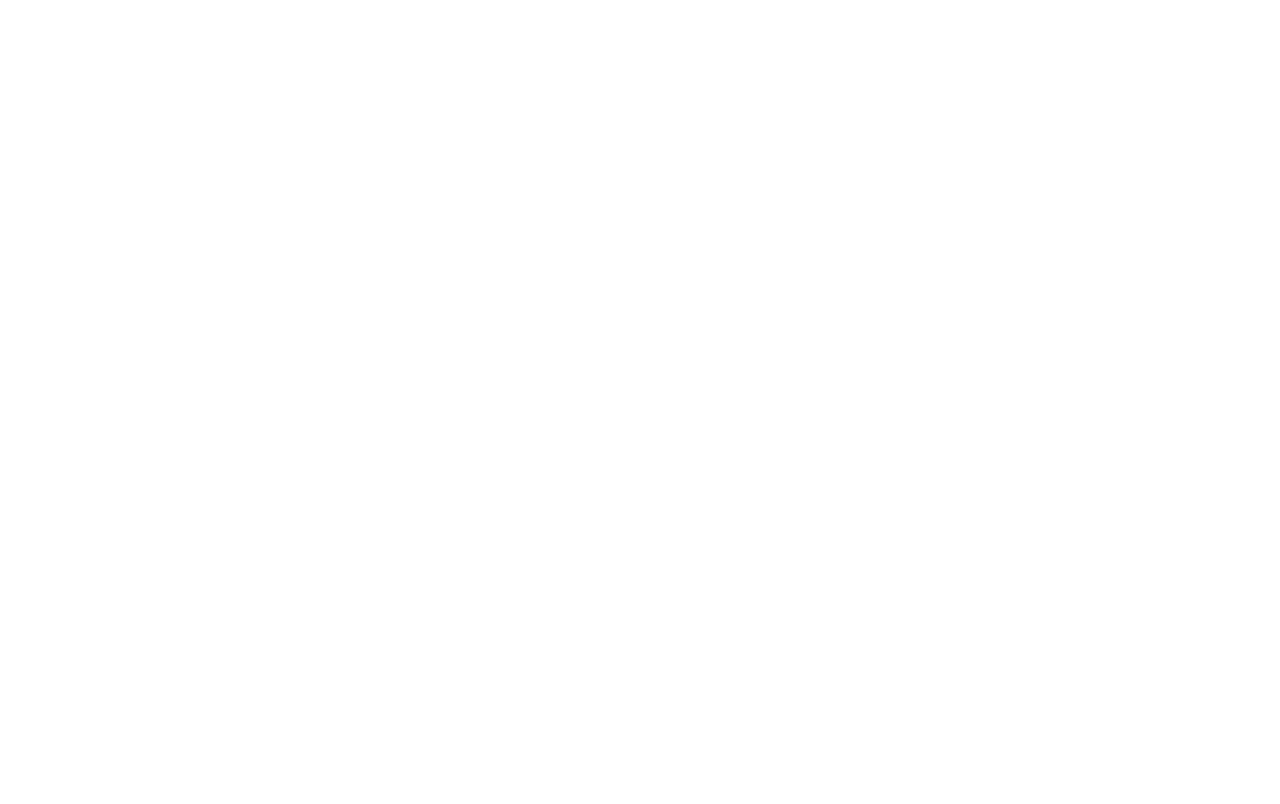
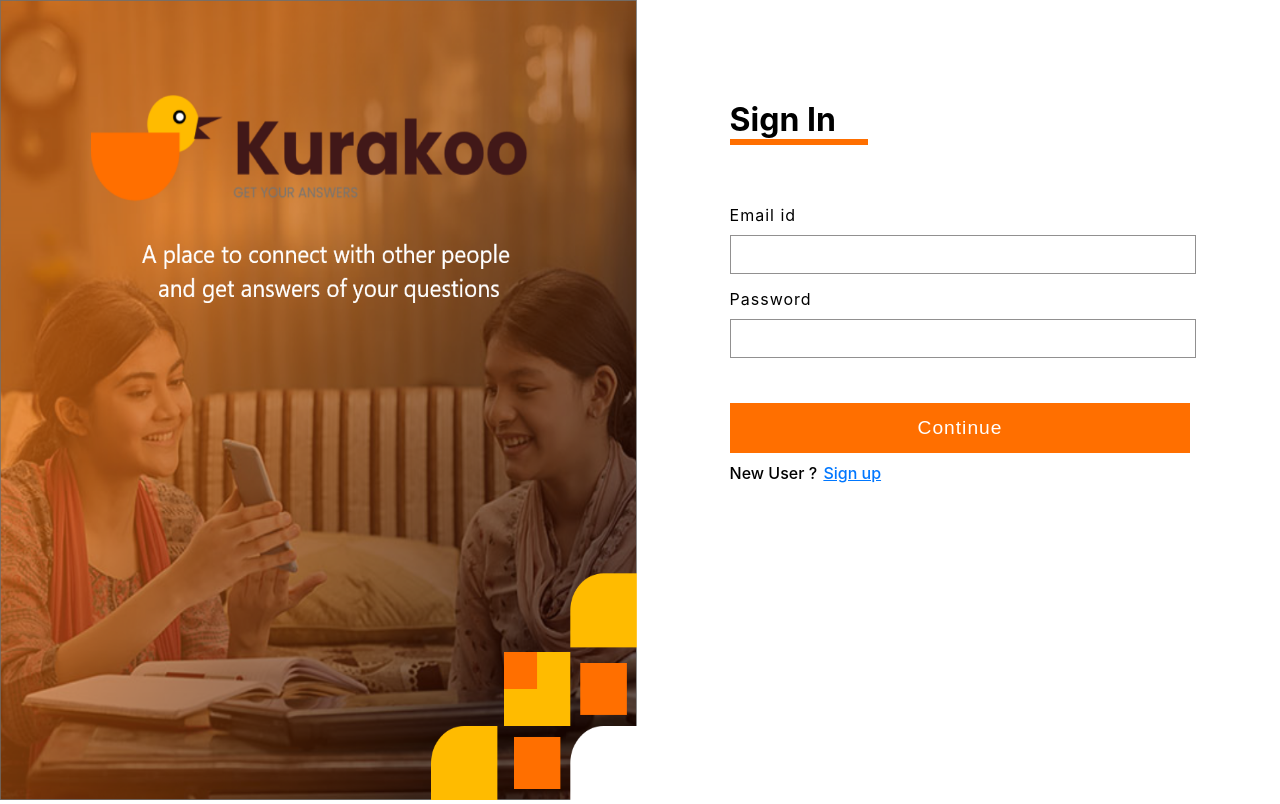
Before and after one commit to purnima143/Kurakoo, a React (Create React App) app in the folder client/: page /signin in a window 1280 px wide. Built offline with nearby package versions, Linux system fonts and the light colour scheme.

Commit message:
Frontend : Sign in page design | Added signin.js, signin.css and updated App.js

```diff
--- a/client/src/App.js
+++ b/client/src/App.js
@@ -4,6 +4,7 @@
 import './App.css';
 import store from './store/store';
 import SignUp from './Component/SignUp/SignUp';
+import SignIn from "./Component/SignIn/SignIn";
 
 function App() {
   return (
@@ -13,6 +14,7 @@
         <div>
           <Switch>
             <Route path="/signup" component={SignUp} />
+            <Route path="/signin" component={SignIn} />
           </Switch>
         </div>
       </div>
--- /dev/null
+++ b/client/src/Component/SignIn/SignIn.css
@@ -0,0 +1,71 @@
+.signin_image{
+    width: 100%;
+    height: 100vh;
+}
+
+label {
+    letter-spacing: 1px;
+}
+
+.mobile_logo_img{
+    max-width: 90%;
+    margin-top: 20px;
+    margin-left: auto;
+    margin-right: auto;
+}
+
+.common_content{
+    text-align: left;
+    margin-left: 7vw;
+    margin-right: 7vw;
+    margin-top: 100px;
+}
+
+.signin_form{
+    margin-top: 60px;
+}
+
+.signin_heading{
+    width: 30%;
+    border-bottom: 6px solid #FF6F00;
+    margin-bottom: 30px;
+}
+
+.text_ip{
+    width: 100%;
+    height: 35px;
+    margin-top: 10px;
+    border: 1px solid rgb(145, 144, 144);
+    outline: none;
+    margin-bottom: 15px;
+}
+
+.text_ip:focus{
+    border: 1px solid #ff9100;
+    outline: 1px solid #ff9100;
+}
+
+.sign_in_button{
+    margin-top: 30px;
+    background-color: #FF6F00;
+    color: white;
+    width: 100%;
+    height: 50px;
+    font-size: 1.2rem;
+    border: none;
+    outline: none;
+    cursor: pointer;
+    letter-spacing: 1px;
+}
+
+.signup_signin_message{
+    font-weight: 500;
+    margin-top: 10px;
+}
+
+.signup_link{
+    color: rgb(0, 119, 255);
+    cursor: pointer;
+    text-decoration: underline;
+    margin-left: 2px;
+}
--- /dev/null
+++ b/client/src/Component/SignIn/SignIn.js
@@ -0,0 +1,122 @@
+import React, { useState } from 'react';
+import './SignIn.css';
+import { useMediaQuery } from 'react-responsive';
+import Grid from '@material-ui/core/Grid';
+import {toast} from 'react-toastify';
+import 'react-toastify/dist/ReactToastify.css';
+
+toast.configure();
+
+const SignUp = ()=>{
+
+    //STATE HOOKS FOR INPUT DETAILS
+    const [email, setEmail] = useState("");
+    const [password, setPassword] = useState("");
+
+    //CHECK WHETHER THE SCREEN IS SMALL OR NOT
+    const isSmallScreen = useMediaQuery({
+        query: '(max-width: 959.5px)'
+    });
+
+    //TOAST TO DISPLAY FOR INVALID INPUTS WITH CUSTOM MESSAGE PARAMETER
+    const errorToast = (message)=>{
+        toast.error(message, {
+            position: "top-center",
+            autoClose: 3000,
+            closeOnClick: true,
+            pauseOnHover: true,
+            draggable: true,
+            progress: undefined,
+        });
+    };
+
+    //FUNCTION TO DO APPROPRIATE TASK ON CLICKING SUBMIT BUTTON
+    const PostData = ()=>{
+        //CONDITIONS TO CHECK VALID INPUT DETAILS
+            if(email!==""){
+                const valid_email = /^(([^<>()[\]\\.,;:\s@\"]+(\.[^<>()[\]\\.,;:\s@\"]+)*)|(\".+\"))@((\[[0-9]{1,3}\.[0-9]{1,3}\.[0-9]{1,3}\.[0-9]{1,3}\])|(([a-zA-Z\-0-9]+\.)+[a-zA-Z]{2,}))$/;
+                if(valid_email.test(email)){
+                    if(password!==""){
+                        //Code to perform authentication via an api
+                    }else{
+                        errorToast("Please enter password");
+                    }
+                }else{
+                   errorToast("Please enter a valid email id");
+                }
+            }else{
+                errorToast("Please enter email");
+            }
+    };
+
+    return(
+        <Grid container>
+            {/* SHOW THE SIDE IMAGE ONLY ON LARGE WIDTH SCREENS */}
+            {
+                !isSmallScreen
+                ?
+                <Grid item md={6} lg={6}>
+                    <img className="signin_image" src="./images/Formimage.png"></img>
+                </Grid>
+                :
+                <Grid item md={12} lg={12}></Grid>
+            }
+
+            <Grid item xs={12} sm={12} md={6} lg={6}>
+                {/* SHOW KURAKOO LOGO RATHER THAN IMAGE ON SMALL SCREENS */}
+                {
+                    !isSmallScreen
+                    ?
+                    <div></div>
+                    :
+                    <img className="mobile_logo_img" src="./images/kurakoo-logo.png"></img>
+                }
+
+                {/* Form to take input */}
+                <div className="common_content">
+                    <h1 className="signin_heading">
+                        Sign In
+                    </h1>
+                    <div className="signin_form">
+                        <label>
+                            Email id
+                        </label>
+                        <br></br>
+                        <input
+                            className="text_ip"
+                            value={email}
+                            onChange={(e)=>{setEmail(e.target.value)}}
+                        />
+
+                        <label>
+                            Password
+                        </label>
+                        <br></br>
+                        <input
+                            className="text_ip"
+                            type="password"
+                            value={password}
+                            onChange={(e)=>{setPassword(e.target.value)}}
+                        />
+                        <br></br>
+
+                        <button
+                            className="sign_in_button"
+                            type="submit"
+                            onClick={()=>{PostData()}}
+                        >
+                            Continue
+                        </button>
+                        <p className="signup_signin_message">
+                            New User ? <a href="/signup" className="signup_link">Sign up</a>
+                        </p>
+                    </div>
+
+                </div>
+            </Grid>
+
+        </Grid>
+    );
+};
+
+export default SignUp;
```
Also changed, not shown: 1 other file (tests, documents, lock files or other folders).
